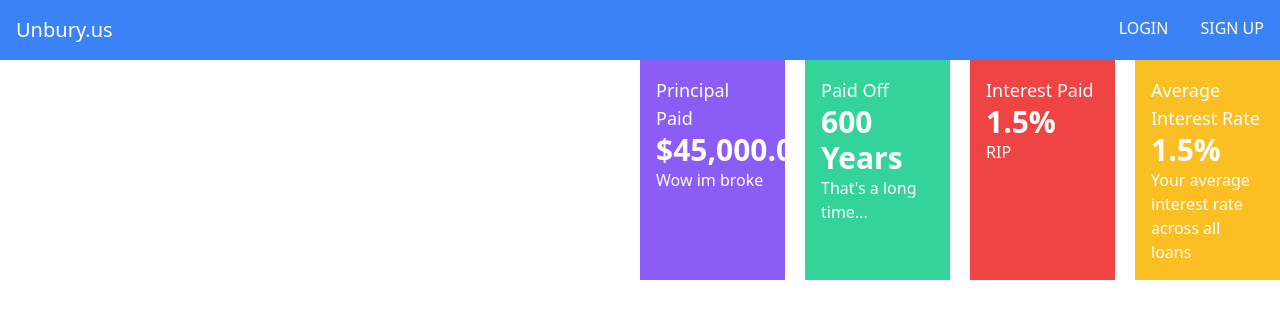
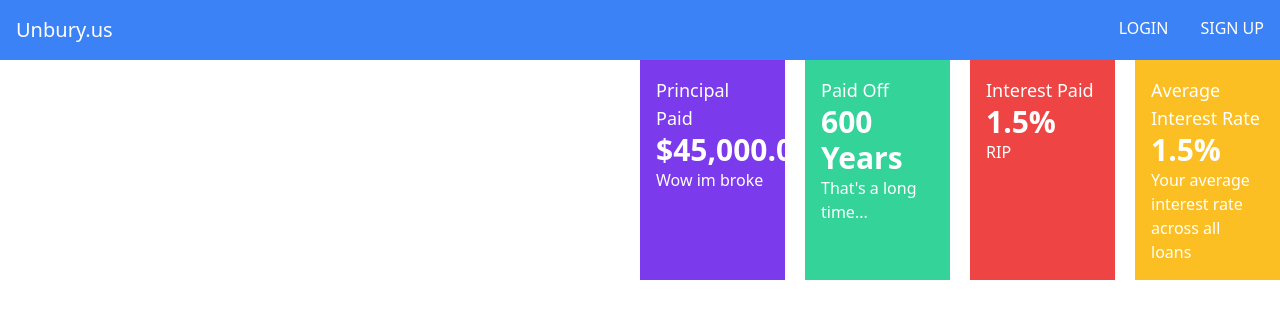
Before and after one commit to iaewing/debt-payoff-calculator, a Vue app: page / in a window 1280 px wide. Shown: the top 318 px of the page. Built offline with nearby package versions, Linux system fonts and the light colour scheme.

Commit message:
Tweak card colours

```diff
--- a/src/App.vue
+++ b/src/App.vue
@@ -4,7 +4,7 @@
     <div>
     </div>
     <div class="grid grid-cols-4 gap-x-5 max-w-3xl">
-      <Card class="bg-purple-500 text-white p-4">
+      <Card class="bg-purple-600 text-white p-4">
         <template v-slot:default>
           $45,000.00
         </template>
```
